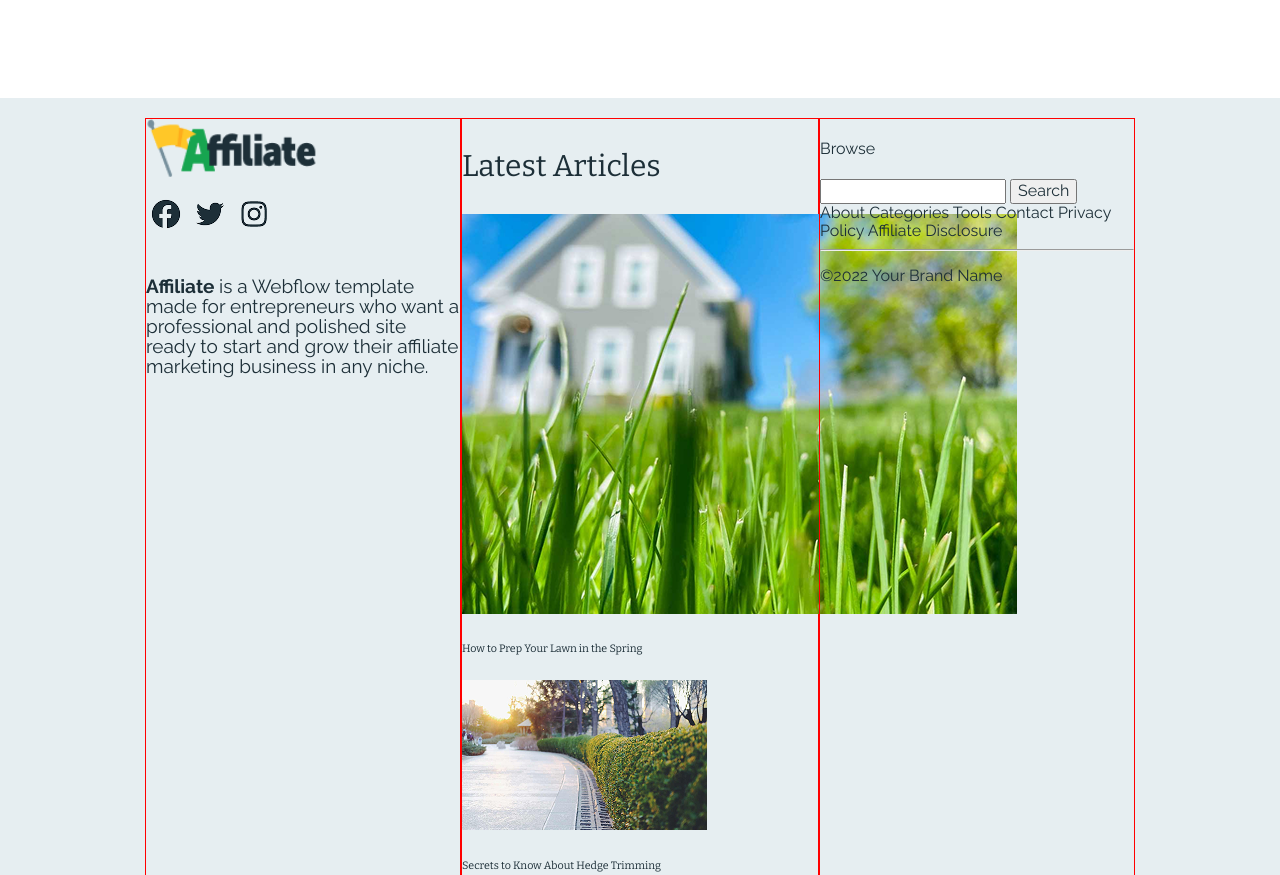
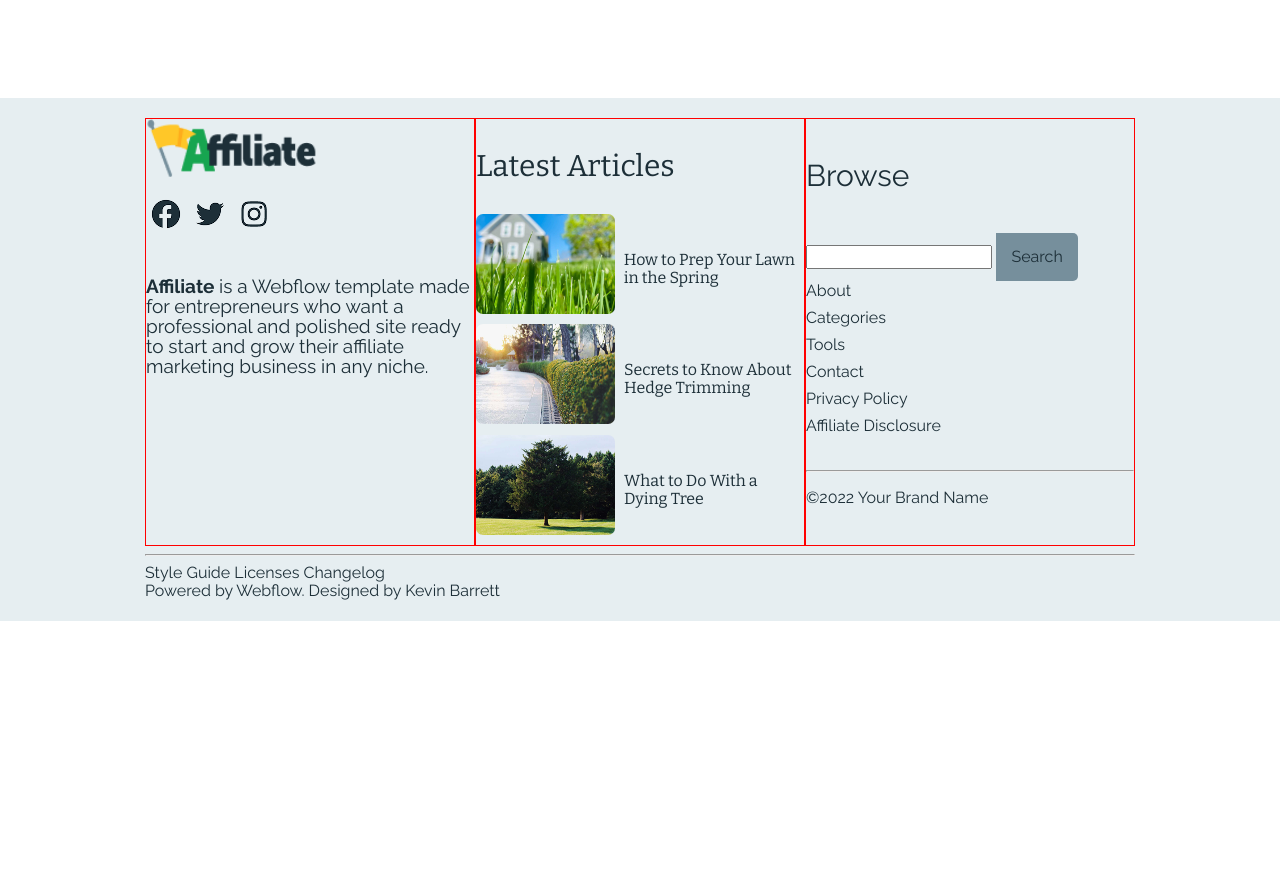
Before and after one commit to nastyadan/Affiliate, a plain HTML site: page index.html in a window 1280 px wide. Shown: the part 2851-3726 px from the top of the page. After the commit the page ends 3472 px from the top, so only its background shows below. Drawn offline with nearby package versions, Linux system fonts and the light colour scheme.

Commit message:
styles changes

```diff
--- a/assets/styles/style.css
+++ b/assets/styles/style.css
@@ -377,15 +377,51 @@ footer {
 }
 
 .div_footer-articles {
-
     width: 356px;
     border: 1px solid red
 }
 
 
+.article_footer {
+    display: flex;
+}
+
+.image_footer {
+    width: 139px;
+    height: 100px;
+    margin-right: 9px;
+    border-radius: 7px;
+}
+
+.h6 {
+    font-size: 16px;
+    line-height: 18px;
+}
 
 .div_footer-browse {
-
     width: 356px;
+    font-size: 16px;
+    line-height: 20px;
     border: 1px solid red
 }
+
+.input_footer {}
+
+.button_search {
+    width: 82px;
+    height: 48px;
+    background-color: rgba(118, 143, 156, 1);
+    border: none;
+    border-top-right-radius: 5px;
+    border-bottom-right-radius: 5px;
+}
+
+.menu_footer {
+    display: flex;
+    flex-direction: column;
+    margin-bottom: 26.97px;
+}
+
+.a_footer-menu {
+    margin-bottom: 7px;
+}
--- a/index.html
+++ b/index.html
@@ -177,33 +177,33 @@
             </div>
             <section class="div_footer-articles">
                 <h3 class="h h3">Latest Articles</h3>
-                <article>
-                    <img src="assets/images/blog-img_1.png" alt="photo of a lawn">
-                    <h6 class="h">How to Prep Your Lawn in
+                <article class="article_footer">
+                    <img class="image_footer" src="assets/images/blog-img_1.png" alt="photo of a lawn">
+                    <h6 class="h h6">How to Prep Your Lawn in
                         the Spring</h6>
                 </article>
-                <article>
-                    <img src="assets/images/blog-img_2.png" alt="photo of a road">
-                    <h6 class="h">Secrets to Know About Hedge Trimming</h6>
+                <article class="article_footer">
+                    <img class="image_footer" src="assets/images/blog-img_2.png" alt="photo of a road">
+                    <h6 class="h h6 ">Secrets to Know About Hedge Trimming</h6>
                 </article>
-                <article>
-                    <img src="assets/images/blog-img_3.png" alt="photo of a park">
-                    <h6 class="h">What to Do With a Dying Tree</h6>
+                <article class="article_footer">
+                    <img class="image_footer" src="assets/images/blog-img_3.png" alt="photo of a park">
+                    <h6 class="h h6">What to Do With a Dying Tree</h6>
                 </article>
             </section>
             <div class="div_footer-browse">
-                <h4>Browse</h4>
+                <h4 class="h3">Browse</h4>
                 <form action="" method="post">
-                    <input type="text">
-                    <button>Search</button>
+                    <input class="input_footer" type="text">
+                    <button class="button_search">Search</button>
                 </form>
-                <div>
-                    <a href="">About</a>
-                    <a href="">Categories</a>
-                    <a href="">Tools</a>
-                    <a href="">Contact</a>
-                    <a href="">Privacy Policy</a>
-                    <a href="">Affiliate Disclosure</a>
+                <div class="menu_footer">
+                    <a class="a_footer-menu" href="">About</a>
+                    <a class="a_footer-menu" href="">Categories</a>
+                    <a class="a_footer-menu" href="">Tools</a>
+                    <a class="a_footer-menu" href="">Contact</a>
+                    <a class="a_footer-menu" href="">Privacy Policy</a>
+                    <a class="a_footer-menu" href="">Affiliate Disclosure</a>
                 </div>
                 <hr>
                 <p>©2022 Your Brand Name</p>
```
